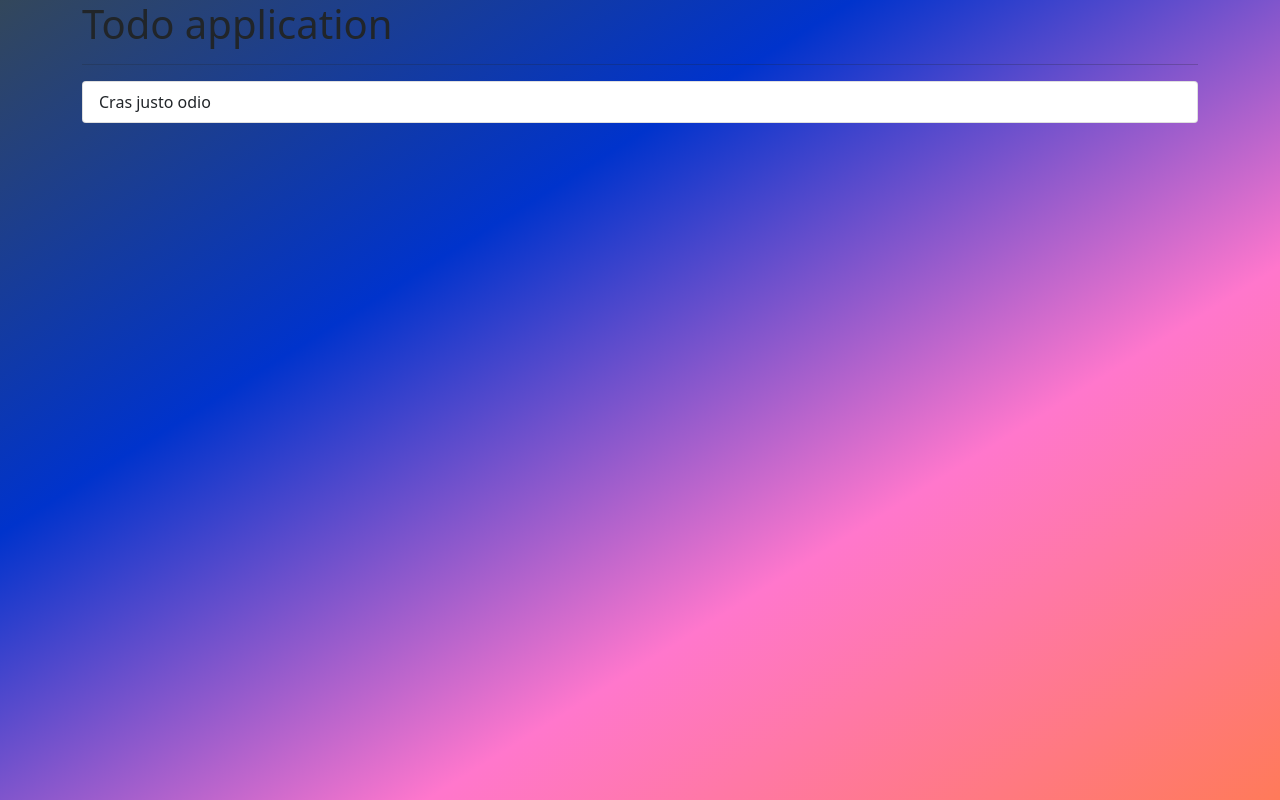
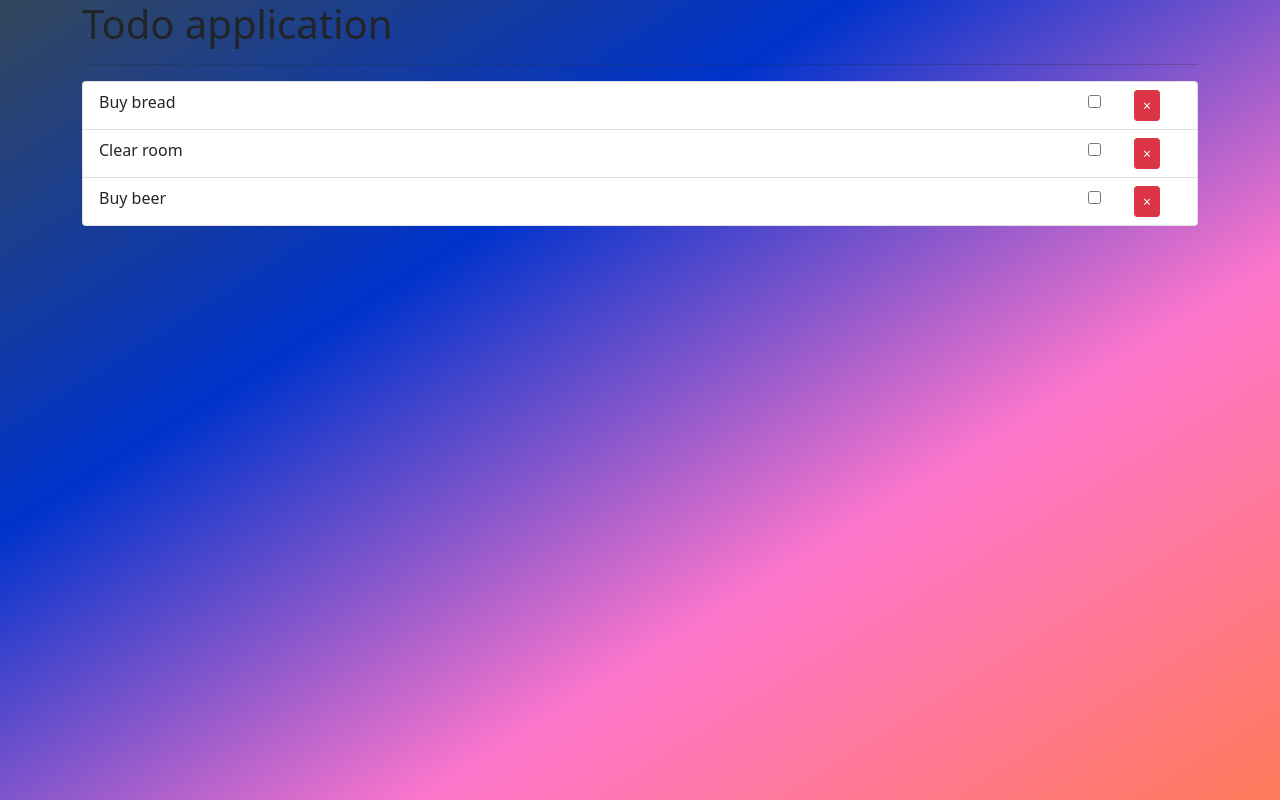
Before and after one commit to nurySar97/vue-to-do, a Vue app: page / in a window 1280 px wide. Built offline with nearby package versions, Linux system fonts and the light colour scheme.

Commit message:
Todo Item developed

```diff
--- a/src/App.vue
+++ b/src/App.vue
@@ -3,7 +3,7 @@
     <div class="container">
       <h1>Todo application</h1>
       <hr />
-      <TodoList />
+      <TodoList v-bind:todos="todos" />
     </div>
   </div>
 </template>
@@ -13,6 +13,15 @@ import TodoList from "@/components/TodoList.vue";
 
 export default {
   name: "App",
+  data() {
+    return {
+      todos: [
+        { id: 1, title: "Buy bread", completed: true },
+        { id: 2, title: "Clear room", completed: false },
+        { id: 3, title: "Buy beer", completed: false },
+      ],
+    };
+  },
   components: {
     TodoList,
   },
--- a/src/components/TodoItem.vue
+++ b/src/components/TodoItem.vue
@@ -1,12 +1,35 @@
 <template>
-  <b-list-group-item>Cras justo odio</b-list-group-item>
+  <b-list-group-item>
+    <b-row>
+      <b-col class="pl-3" cols="10">
+        {{ todo.title }}
+      </b-col>
+      <b-col class="p-0 text-end" cols="1">
+        <b-form-checkbox
+          id="checkbox-1"
+          v-model="todo.completed"
+          name="checkbox-1"
+          value="todo.completed"
+          unchecked-value="completed"
+        />
+      </b-col>
+      <b-col class="p-0 text-center" cols="1">
+        <b-button size="sm" variant="danger">&times;</b-button>
+      </b-col>
+    </b-row>
+  </b-list-group-item>
 </template>
 
 <script>
 export default {
+  props: {
+    todo: {
+      type: Object,
+      required: true,
+    },
+  },
   name: "TodoItem",
 };
 </script>
 
-<style>
-</style>
+<style></style>
--- a/src/components/TodoList.vue
+++ b/src/components/TodoList.vue
@@ -1,7 +1,7 @@
-<template lang="en">
+<template>
   <div>
     <b-list-group>
-      <TodoItem />
+      <TodoItem v-for="todo in todos" v-bind:todo="todo" v-bind:key="todo" />
     </b-list-group>
   </div>
 </template>
@@ -9,6 +9,7 @@
 import TodoItem from "./TodoItem.vue";
 export default {
   name: "TodoList",
+  props: ["todos"],
   components: {
     TodoItem,
   },
```
Also changed, not shown: vetur.config.js (added, +40 -0 lines).
